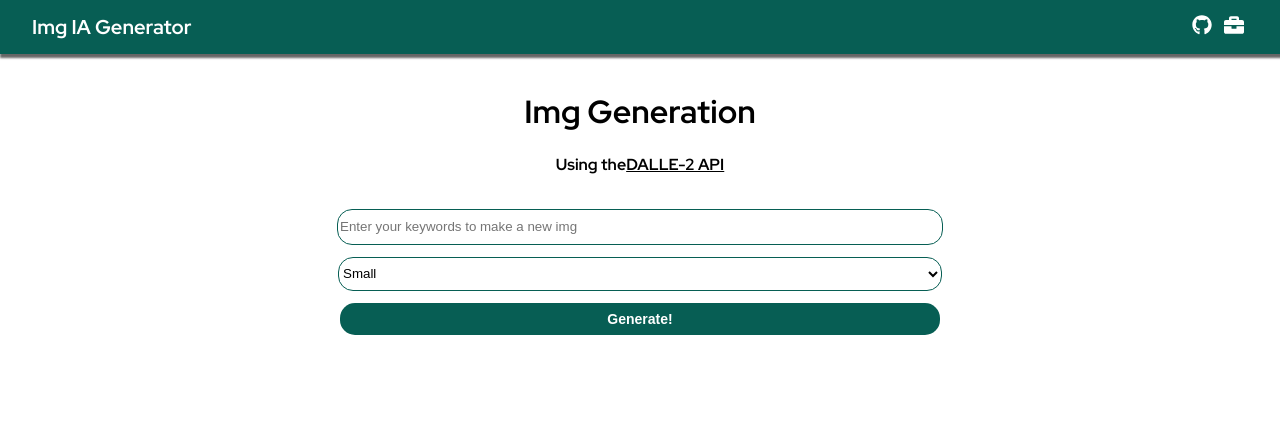
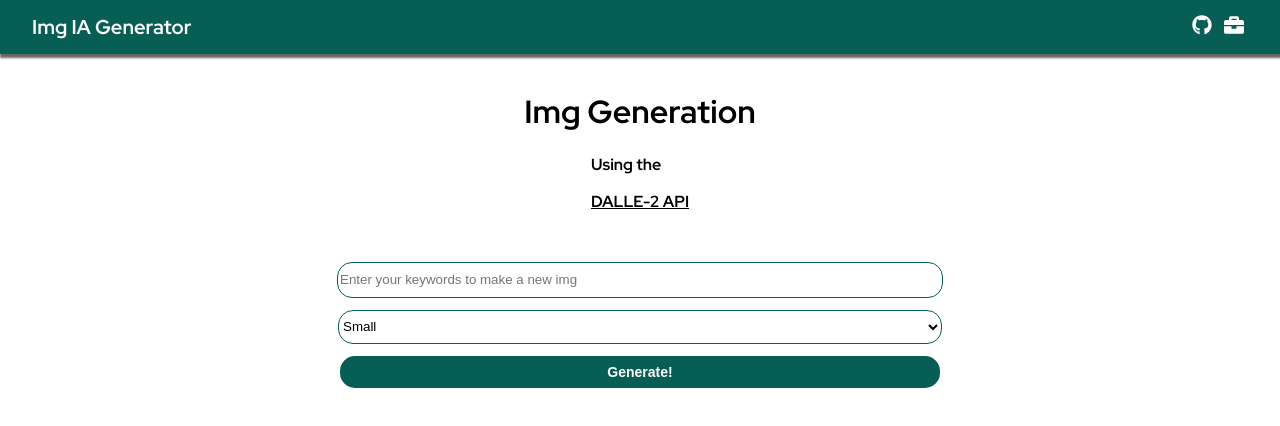
Before and after one commit to Ianduha13/ai-img-generator, a React (Create React App) app in the folder frontend/: page / in a window 1280 px wide. Shown: the top 426 px of the page. Built offline with nearby package versions, Linux system fonts and the light colour scheme; the HTML template or start-up script is replaced by a standard one.

Commit message:
fixing styles of cards

```diff
--- a/frontend/src/components/Form.js
+++ b/frontend/src/components/Form.js
@@ -23,7 +23,7 @@ const Form = ({ generateImgRequest, cleanImg, showSpinner }) => {
 					target={"_blank"}
 					rel='noreferrer'
 				>
-					DALLE-2 API
+				    <p> DALLE-2 API</p>
 				</a>
 			</h4>
 			<form className='form-control' onSubmit={(e) => onFormSubmit(e)}>
```
